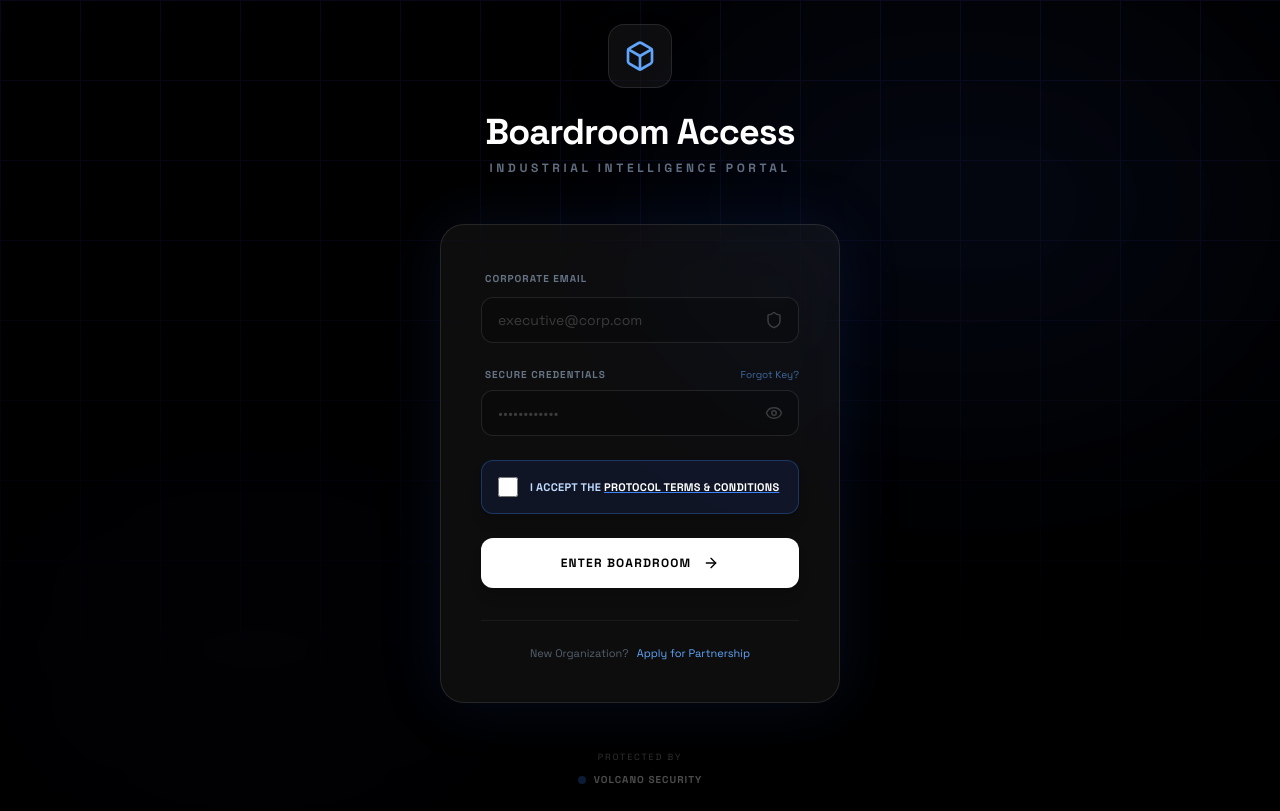
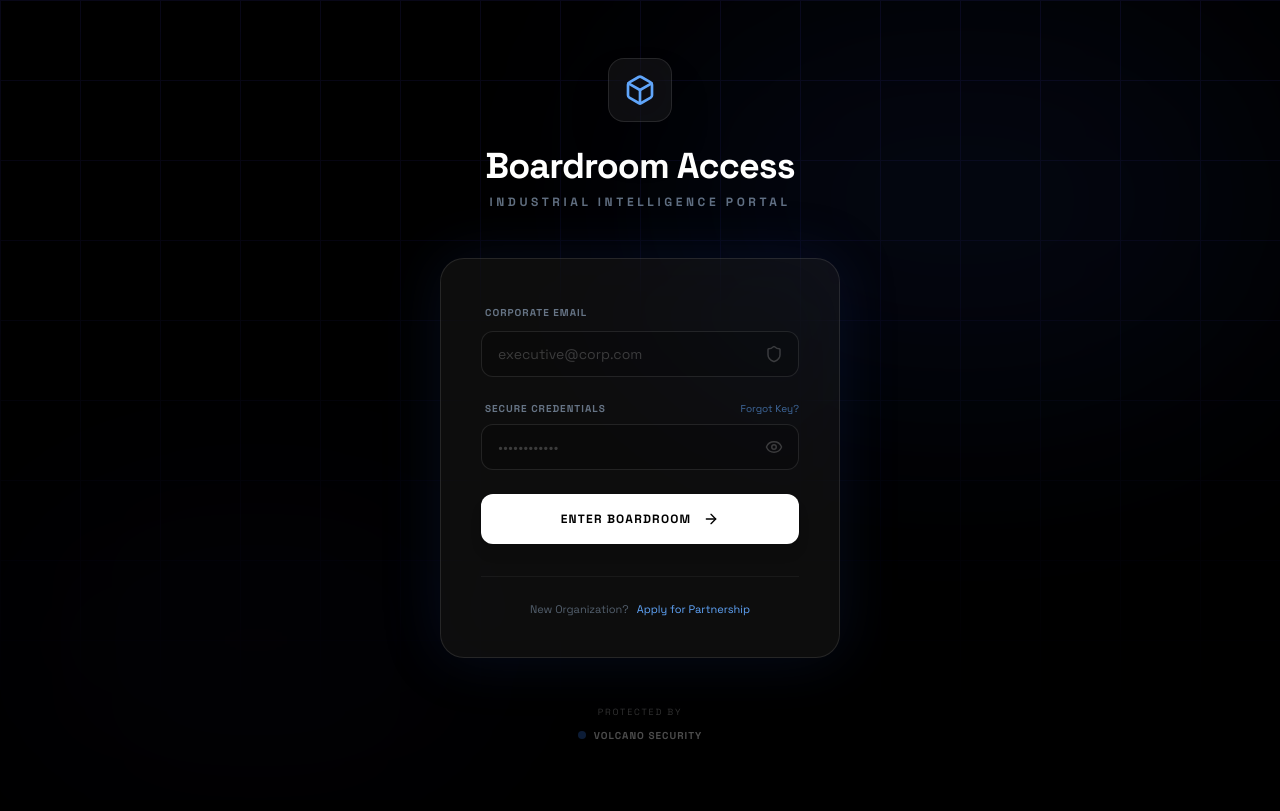
Before and after one commit to Jaswanthmm/Volcano, a React (Vite) app in the folder frontend/: page /login/boardroom in a window 1280 px wide. Built offline with nearby package versions, Linux system fonts and the light colour scheme.

Commit message:
style: Clean up T&C - Only for Registration, Minimalist style

```diff
--- a/frontend/src/pages/AlienLogin.jsx
+++ b/frontend/src/pages/AlienLogin.jsx
@@ -199,18 +199,20 @@ const AlienLogin = () => {
                             </div>
                         </div>
 
-                        {/* Terms & Conditions */}
-                        <div className="flex items-center gap-3 bg-green-900/10 p-3 rounded border border-green-500/20 shadow-inner">
+                        {/* Terms & Conditions (Registration Only) */}
+                        {!isLogin && (
+                            <div className="flex items-center gap-2 mt-4 ml-1">
                                 <input
                                     type="checkbox"
                                     id="terms"
                                     required
-                                className="w-4 h-4 bg-black border border-green-500/50 rounded focus:ring-1 focus:ring-green-500 text-green-500 cursor-pointer accent-green-500"
+                                    className="w-3 h-3 bg-black/50 border border-green-500/30 rounded focus:ring-1 focus:ring-green-500 text-green-500 cursor-pointer"
                                 />
-                            <label htmlFor="terms" className="text-[10px] text-green-500 uppercase tracking-wide cursor-pointer select-none font-bold">
-                                I agree to the <Link to="/terms" target="_blank" className="underline hover:text-white decoration-green-500/50">Terms & Conditions</Link>
+                                <label htmlFor="terms" className="text-[9px] text-green-500/60 uppercase tracking-wide cursor-pointer select-none">
+                                    I agree to the <Link to="/terms" target="_blank" className="text-green-400 hover:text-green-300 transition-colors">Terms & Conditions</Link>
                                 </label>
                             </div>
+                        )}
 
                         <button type="submit" disabled={loading} className="w-full group bg-green-900/20 hover:bg-green-500 text-green-400 hover:text-black border border-green-500/30 rounded-lg px-4 py-4 mt-8 transition-all duration-300 flex items-center justify-center gap-3 font-bold text-xs uppercase tracking-widest disabled:opacity-50 disabled:cursor-not-allowed">
                             {loading ? 'Processing...' : (isLogin ? 'Establish Link' : 'Register Node')}
--- a/frontend/src/pages/BoardroomLogin.jsx
+++ b/frontend/src/pages/BoardroomLogin.jsx
@@ -201,18 +201,20 @@ const BoardroomLogin = () => {
                             </div>
                         </div>
 
-                        {/* Terms & Conditions */}
-                        <div className="flex items-center gap-3 bg-blue-900/20 p-4 rounded-xl border border-blue-500/30 shadow-lg mb-6">
+                        {/* Terms & Conditions (Registration Only) */}
+                        {!isLogin && (
+                            <div className="flex items-center gap-2 mt-4 ml-1">
                                 <input
                                     type="checkbox"
                                     id="terms"
                                     required
-                                className="w-5 h-5 bg-black border border-blue-400 rounded focus:ring-2 focus:ring-blue-500 text-blue-500 cursor-pointer accent-blue-500"
+                                    className="w-3 h-3 bg-black/20 border border-blue-200/30 rounded focus:ring-1 focus:ring-blue-500 text-blue-500 cursor-pointer"
                                 />
-                            <label htmlFor="terms" className="text-[11px] text-blue-200 uppercase tracking-wide cursor-pointer select-none font-bold">
-                                I accept the <Link to="/terms" target="_blank" className="text-white underline decoration-blue-500 hover:text-blue-400">Protocol Terms & Conditions</Link>
+                                <label htmlFor="terms" className="text-[9px] text-blue-200/60 uppercase tracking-wide cursor-pointer select-none">
+                                    I accept the <Link to="/terms" target="_blank" className="text-blue-400 hover:text-white transition-colors">Protocol Terms & Conditions</Link>
                                 </label>
                             </div>
+                        )}
 
                         <button type="submit" disabled={loading} className="w-full group bg-white text-black hover:bg-blue-50 border border-transparent rounded-xl px-4 py-4 mt-8 transition-all duration-300 flex items-center justify-center gap-3 font-bold text-xs uppercase tracking-widest shadow-lg hover:shadow-blue-900/20 hover:scale-[1.02] disabled:opacity-50 disabled:cursor-not-allowed">
                             {loading ? 'Processing...' : (isLogin ? 'Enter Boardroom' : 'Request Access')}
```
Lines whose indentation alone changed are shown as unchanged.
